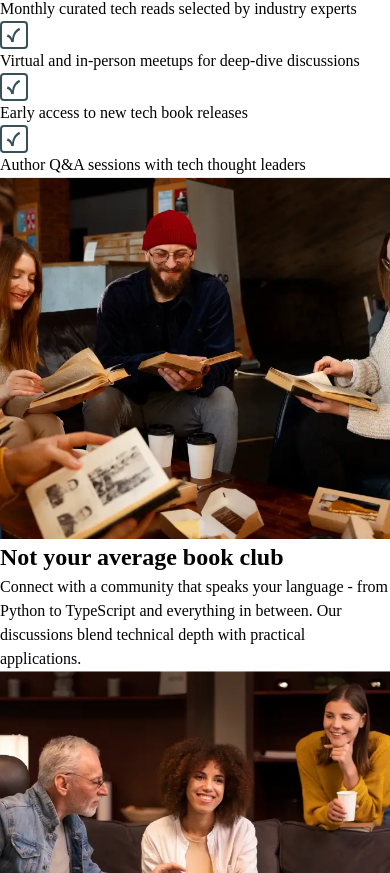
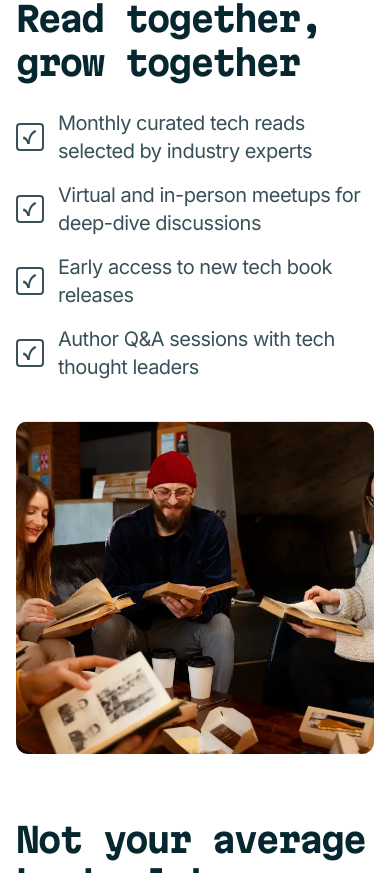
Before and after one commit to HeberRios/tech-book-club-landing-page, a React (Vite) app: page / in a window 390 px wide. Shown: the part 1191-2064 px from the top of the page. Built offline with nearby package versions, Linux system fonts and the light colour scheme.

Commit message:
Add styles for the FeatureCard component
The styles to match the mobile design were added, also the CheckIcon
component was removed and replaced by an image element, this because
returning the svg itself was causing some issues with the sizing
depending on the surrounding text.

```diff
--- a/src/App.jsx
+++ b/src/App.jsx
@@ -7,8 +7,10 @@ function App() {
     <>
       <Header />
       {/* TODO: change the source in the picture element inside the hero */}
-      <FeatureCard cardTopic='read-together' />
-      <FeatureCard cardTopic='not-average' />
+      <div className='features-section'>
+        <FeatureCard cardTopic='read-together' />
+        <FeatureCard cardTopic='not-average' />
+      </div>
     </>
   );
 }
--- /dev/null
+++ b/src/components/FeatureCard/FeatureCard.css
@@ -0,0 +1,56 @@
+.product-feature-card {
+  position: relative;
+}
+
+.product-feature-card.read-tgt {
+  margin-top: 4rem;
+}
+
+.product-feature-card.not-avg {
+  margin-top: 4rem;
+  margin-bottom: 4rem;
+}
+.feature-text-container {
+  display: flex;
+  flex-direction: column;
+  gap: 1.5rem;
+  margin-bottom: 2.5rem;
+}
+
+.feature-text-container > h2 {
+  font-family: var(--ff-headings);
+  color: var(--clr-neutral-900);
+  font-size: 2.125rem;
+  line-height: 1.3;
+  letter-spacing: -0.125rem;
+}
+
+.feature-text-container > ul {
+  display: flex;
+  flex-direction: column;
+  gap: 1rem;
+}
+
+.product-feature {
+  display: flex;
+  gap: 0.875rem;
+  align-items: center;
+}
+
+.feature-text {
+  color: var(--clr-neutral-700);
+  font-size: 1.25rem;
+  line-height: 1.4;
+  letter-spacing: -0.0313rem;
+}
+
+.feature-card-img {
+  border-radius: 0.7656rem;
+}
+
+.tech-logos {
+  display: none;
+  position: absolute;
+  bottom: 0;
+  right: 0;
+}
--- a/src/components/FeatureCard/FeatureCard.jsx
+++ b/src/components/FeatureCard/FeatureCard.jsx
@@ -1,29 +1,45 @@
-import { CheckIcon } from '../icons/CheckIcon';
 import readTogetherMobileImg from '../../assets/images/image-read-together-mobile.webp';
 import notAverageMobileImg from '../../assets/images/image-not-average-mobile.webp';
+import techsLogosImage from '../../assets/images/logos-tech.svg';
+import './FeatureCard.css';
+import checkIcon from '../../assets/images/icon-check.svg';
 
 export function FeatureCard({ cardTopic }) {
   if (cardTopic === 'read-together') {
     return (
-      <div className='product-feature-card'>
+      <div
+        className={`${
+          cardTopic === 'read-together'
+            ? 'container product-feature-card read-tgt'
+            : 'container product-feature-card'
+        }`}
+      >
         <article className='feature-text-container'>
           <h2>Read together, grow together</h2>
           <ul>
             <li className='product-feature'>
-              <CheckIcon />
-              <p>Monthly curated tech reads selected by industry experts</p>
+              <img src={checkIcon} alt='dark green check sign' />
+              <p className='feature-text'>
+                Monthly curated tech reads selected by industry experts
+              </p>
             </li>
             <li className='product-feature'>
-              <CheckIcon />
-              <p>Virtual and in-person meetups for deep-dive discussions</p>
+              <img src={checkIcon} alt='dark green check sign' />
+              <p className='feature-text'>
+                Virtual and in-person meetups for deep-dive discussions
+              </p>
             </li>
             <li className='product-feature'>
-              <CheckIcon />
-              <p>Early access to new tech book releases</p>
+              <img src={checkIcon} alt='dark green check sign' />
+              <p className='feature-text'>
+                Early access to new tech book releases
+              </p>
             </li>
             <li className='product-feature'>
-              <CheckIcon />
-              <p>Author Q&A sessions with tech thought leaders</p>
+              <img src={checkIcon} alt='dark green check sign' />
+              <p className='feature-text'>
+                Author Q&A sessions with tech thought leaders
+              </p>
             </li>
           </ul>
         </article>
@@ -31,6 +47,7 @@ export function FeatureCard({ cardTopic }) {
         <picture>
           <source media='(min-width: )' srcSet='' />
           <img
+            className='feature-card-img'
             src={readTogetherMobileImg}
             alt='a group of people reading books'
           />
@@ -39,23 +56,39 @@ export function FeatureCard({ cardTopic }) {
     );
   } else {
     return (
-      <div className='product-feature-card'>
+      <div
+        className={`${
+          cardTopic === 'not-average'
+            ? 'container product-feature-card not-avg'
+            : 'container product-feature-card'
+        }`}
+      >
         <article className='feature-text-container'>
           <h2>Not your average book club</h2>
-          <p>
-            Connect with a community that speaks your language - from Python to
-            TypeScript and everything in between. Our discussions blend
-            technical depth with practical applications.
+          <p className='feature-text'>
+            Connect with a community that speaks your language - from
+            <strong> Python </strong>
+            to
+            <strong> TypeScript </strong>
+            and everything in between. Our discussions blend technical depth
+            with practical applications.
           </p>
         </article>
 
         <picture>
           <source media='(min-width: )' srcSet='' />
           <img
+            className='feature-card-img'
             src={notAverageMobileImg}
             alt='a group of people discussing a topic from a book'
           />
         </picture>
+
+        <img
+          className='tech-logos'
+          src={techsLogosImage}
+          alt='A blue circle with a white square with the letters TS, a Niels Bhor atomic model inside a cyan circle and a simple black cat figure inside a white circle'
+        />
       </div>
     );
   }
--- a/src/components/Hero/Hero.jsx
+++ b/src/components/Hero/Hero.jsx
@@ -24,8 +24,6 @@ export function Hero() {
       </section>
 
       <picture>
-        {/* first the wider media query, to evaluate the condition and if is not true skip to the
-        next source */}
         <source media='(min-width: 90rem )' srcSet={desktopHeroImg} />
         <source media='(min-width: 48rem )' srcSet={tabletHeroImg} />
 
--- a/src/components/icons/CheckIcon.jsx
+++ /dev/null
@@ -1,25 +0,0 @@
-export function CheckIcon() {
-  return (
-    <svg
-      xmlns='http://www.w3.org/2000/svg'
-      width='28'
-      height='28'
-      fill='none'
-      viewBox='0 0 28 28'
-    >
-      <rect
-        width='26'
-        height='26'
-        x='1'
-        y='1'
-        stroke='#385159'
-        strokeWidth='2'
-        rx='3'
-      />
-      <path
-        fill='#385159'
-        d='m19.06 6.8 1.3 2.2c-2.26 1.06-3.92 2.54-4.96 4.46-1.02 1.9-1.56 4.42-1.6 7.54h-2.6c-.3-2.62-1.7-4.56-4.4-5.28l.92-2.44c1.04.32 1.96.88 2.76 1.7.82.82 1.36 1.74 1.64 2.78.46-4.86 2.8-8.64 6.94-10.96Z'
-      />
-    </svg>
-  );
-}
--- a/src/styles/main.css
+++ b/src/styles/main.css
@@ -140,6 +140,10 @@ h6 {
 
 /* GENERAL STYLES */
 
+body {
+  font-family: var(--ff-body-text);
+}
+
 .container {
   max-width: 1200px;
   margin: 0 auto;
@@ -152,3 +156,8 @@ h6 {
 .btn:hover {
   cursor: pointer;
 }
+
+/* features section */
+.features-section {
+  padding: 0 1rem;
+}
```
